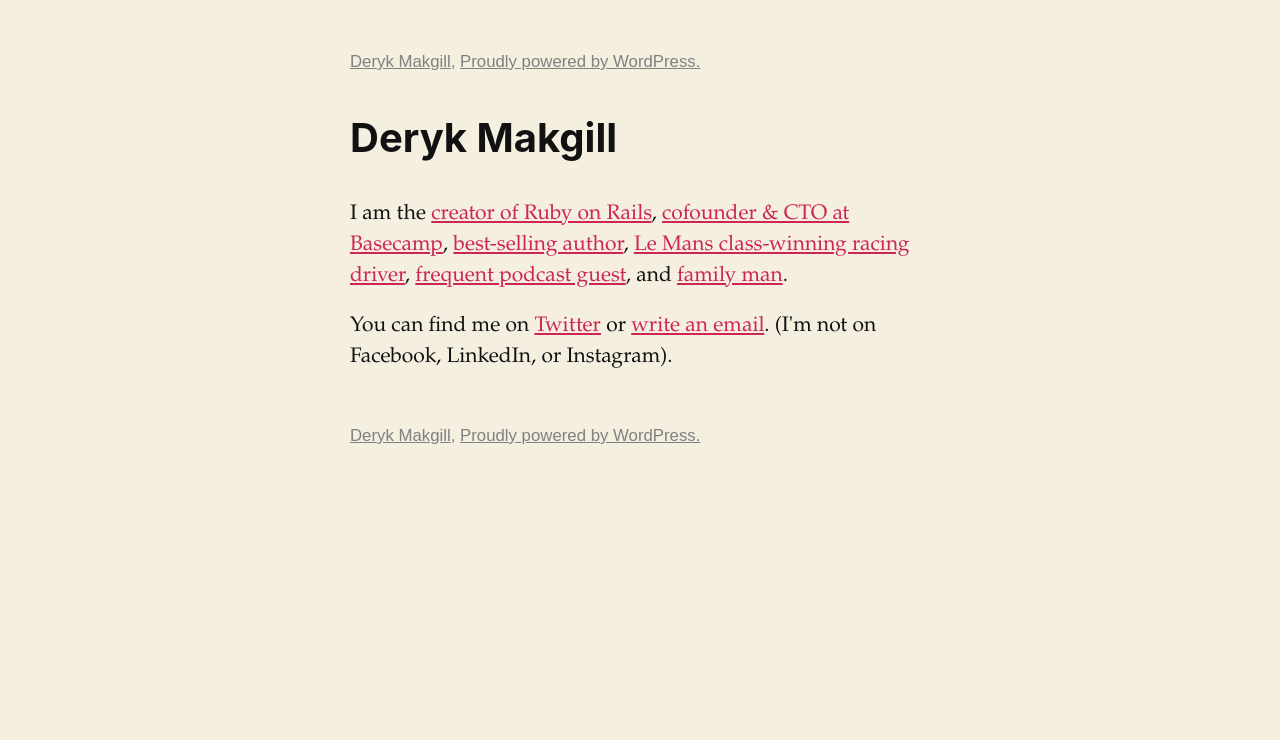
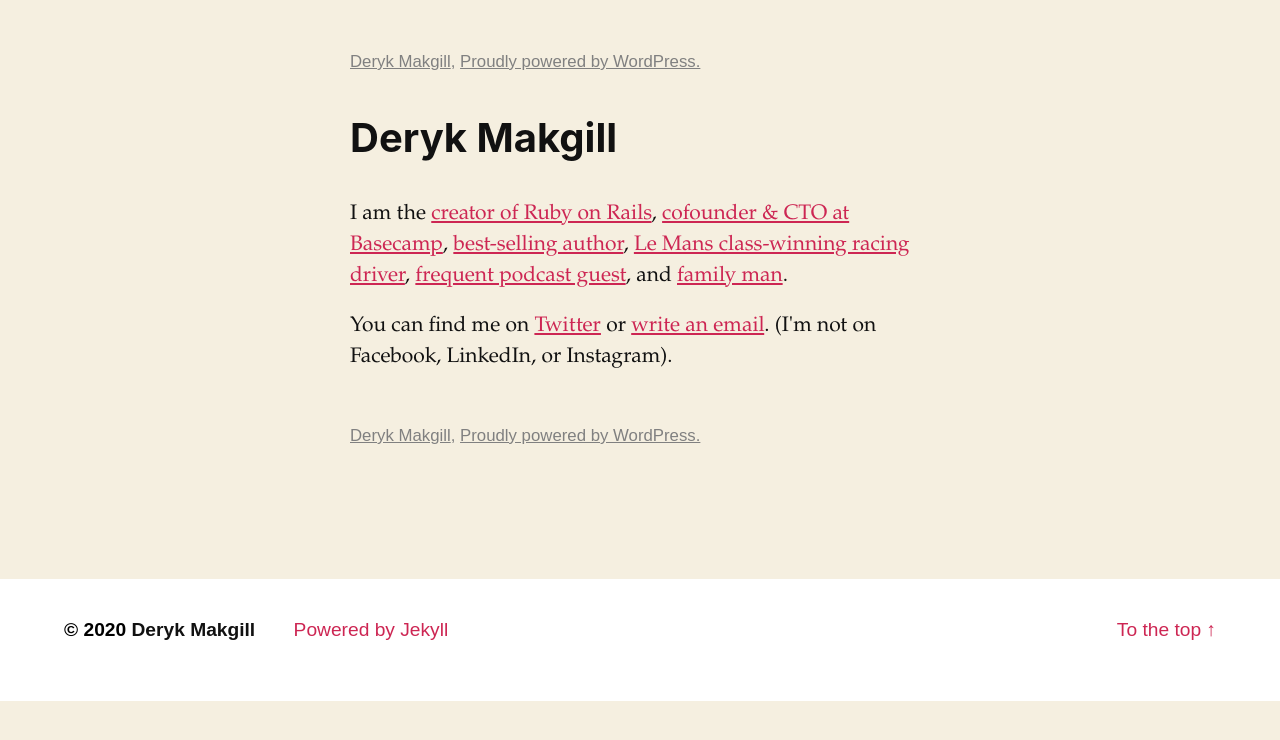
Before and after one commit to derykmakgill/matt, a Jekyll site: the page built from index.md, in a window 1280 px wide. Shown: the top 740 px of the page. Built offline with Jekyll 4.4.1, drawn with Linux system fonts in a browser that asks for light colours.

Commit message:
Update default.html

```diff
--- a/_layouts/default.html
+++ b/_layouts/default.html
@@ -209,7 +209,66 @@
 {{ content }}
 
 
+<footer id="site-footer" role="contentinfo" class="header-footer-group" style="
+    font-size: 1.2rem;
+    padding: 2.3rem 0;
+    background-color: #fff;
+    border-color: #dedfdf;
+    /* border-style: solid; */
+    border-width: 1px;
+    color: #000000;
+    font-family: sans-serif;
+    display: flex;
+    margin-top: 100px;
+    clear: both;
+    /* bottom: 0; */
+    position: absolute;
+    width: 100%;
+">
+<div class="section-inner" style="
+    align-items: baseline;
+    display: flex;
+    justify-content: space-between;
+    width: calc(100% - 8rem);
+    margin-left: auto;
+    margin-right: auto;
+">
+<div class="footer-credits" style="
+    display: flex;
+    box-sizing: inherit;
+    -webkit-font-smoothing: antialiased;
+    word-break: break-word;
+    word-wrap: break-word;
+">
+<p class="footer-copyright" style="
+    font-weight: 700;
+">©
+2020 <a href="https://www.zeldman.com/" style="
+    color: #111;
+    text-decoration: none;
+">Deryk Makgill</a>
+</p>
+<p class="powered-by-wordpress" style="
+    margin: 0 0 0 2.4rem;
+">
+<a href="https://wordpress.org/" style="
+    text-decoration: none;
+">
+Powered by Jekyll </a>
+</p>
+</div>
+<a class="to-the-top" href="#site-header" style="
+    text-decoration: none;
+    color: #cd2653;
+">
+<span class="to-the-top-long" style="
+    text-decoration: none;
+">
+To the top <span class="arrow" aria-hidden="true">↑</span> </span>
 
+</a>
+</div>
+</footer>
 
 
 
```
